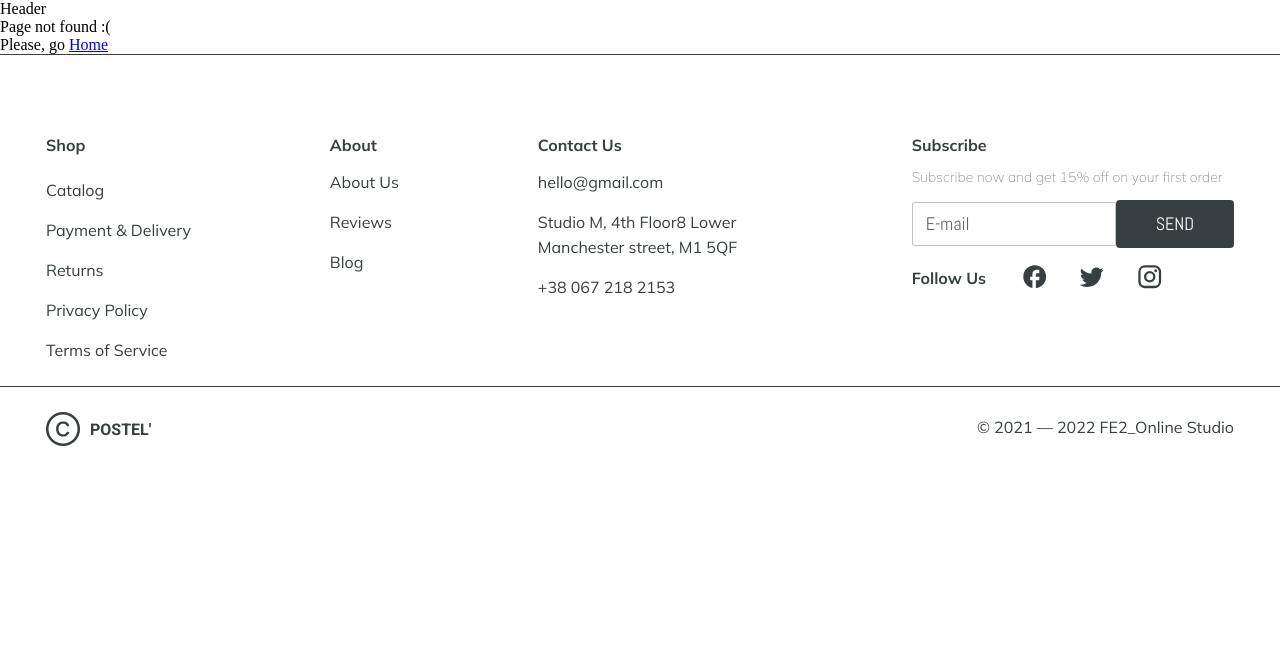
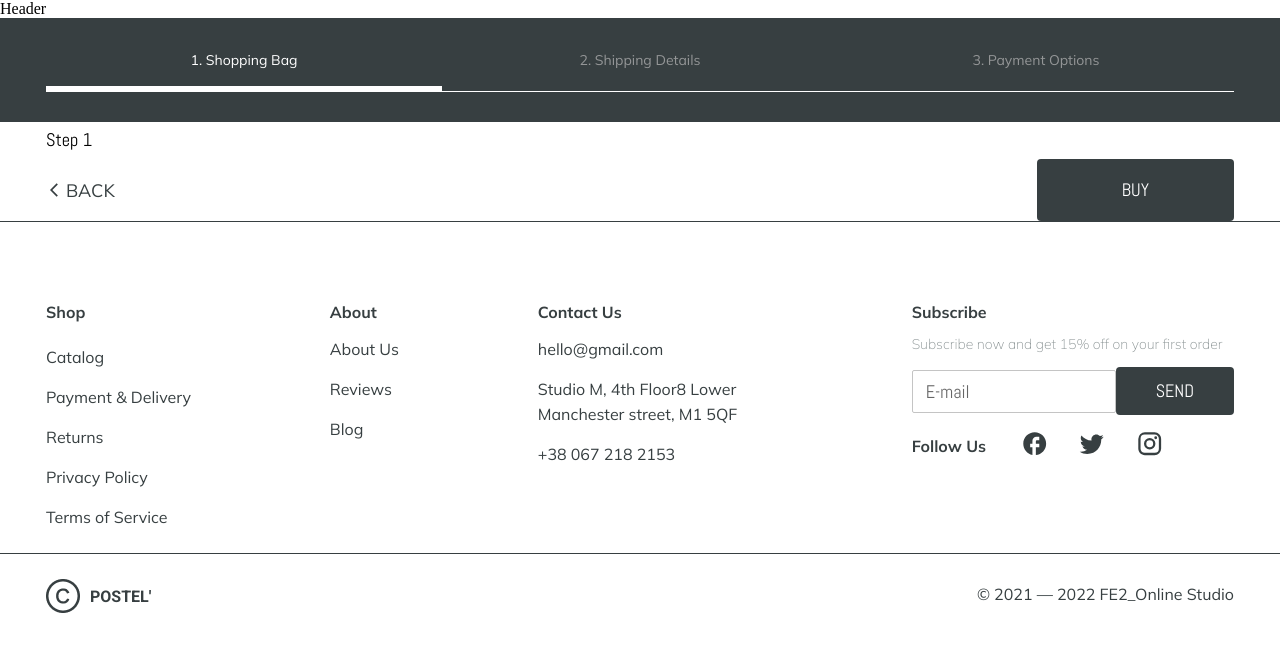
Before and after one commit to dorvika/final-project, a React (Create React App) app in the folder client/: page /cart/checkout in a window 1280 px wide. Shown: the top 652 px of the page. Built offline with nearby package versions, Linux system fonts and the light colour scheme.

Commit message:
upd routing for checkout, upd links

```diff
--- a/client/src/components/BagStepper/ThanksOrder.jsx
+++ b/client/src/components/BagStepper/ThanksOrder.jsx
@@ -1,6 +1,7 @@
 import { Button, Typography } from "@mui/material";
 import { Box } from "@mui/system";
 import React from "react";
+import { Link } from "react-router-dom";
 
 const ThanksOrder = () => {
   return (
@@ -20,8 +21,9 @@ const ThanksOrder = () => {
         >
           Thank you for your order!
         </Typography>
-
-        <Button sx={{ p: "15px 85px" }}>Continue Shopping</Button>
+        <Link to="/categories" style={{ textDecoration: "none" }}>
+          <Button sx={{ p: "15px 85px" }}>Continue Shopping</Button>
+        </Link>
       </Box>
     </React.Fragment>
   );
--- a/client/src/components/Cart/CartProductList.jsx
+++ b/client/src/components/Cart/CartProductList.jsx
@@ -1,7 +1,7 @@
 import { CartProductCard, CustomHr } from "./index";
-
 import { Box, Container, Typography, Button } from "@mui/material";
 import products from "./ProductsExamples.jsx";
+import { Link } from "react-router-dom";
 
 const CartProductList = () => {
   return (
@@ -63,6 +63,7 @@ const CartProductList = () => {
             alignItems: "center",
           }}
         >
+          <Link to="/cart/checkout" style={{ textDecoration: "none" }}>
             <Button
               sx={{
                 color: "secondary.main",
@@ -76,6 +77,7 @@ const CartProductList = () => {
             >
               proceed to checkout
             </Button>
+          </Link>
         </Box>
       </Container>
     </>
--- a/client/src/pages/Bag/Bag.jsx
+++ b/client/src/pages/CheckOut/CheckOut.jsx
@@ -1,6 +1,6 @@
 import { BagStepper } from "../../components";
-const Bag = () => {
+const CheckOut = () => {
   return <BagStepper />;
 };
 
-export default Bag;
+export default CheckOut;
--- a/client/src/pages/index.js
+++ b/client/src/pages/index.js
@@ -10,4 +10,4 @@ export { default as TermsOfService } from "./TermsOfService/TermsOfService.jsx";
 export { default as AboutUs } from "./AboutUs/AboutUs.jsx";
 export { default as Reviews } from "./Reviews/Reviews.jsx";
 export { default as Blog } from "./Blog/Blog.jsx";
-export { default as Bag } from "./Bag/Bag.jsx";
+export { default as CheckOut } from "./CheckOut/CheckOut.jsx";
--- a/client/src/router/Router.jsx
+++ b/client/src/router/Router.jsx
@@ -1,7 +1,6 @@
 import { Route, Routes } from "react-router-dom";
 import {
   Cart,
-  Bag,
   Categories,
   Error,
   Home,
@@ -13,8 +12,8 @@ import {
   AboutUs,
   Reviews,
   Blog,
+  CheckOut,
 } from "../pages";
-
 
 export default function Router() {
   return (
@@ -24,7 +23,7 @@ export default function Router() {
         <Route path="/categories" element={<Categories />} />
         <Route path="/categories/:id" element={<ProductCard />} />
         <Route path="/cart" element={<Cart />} />
-        <Route path="/bag" element={<Bag/>}/>
+        <Route path="/cart/checkout" element={<CheckOut />} />
         <Route path="/payment" element={<Payment />} />
         <Route path="/returns" element={<Returns />} />
         <Route path="/privacypolicy" element={<PrivacyPolicy />} />
```
Lines whose indentation alone changed are shown as unchanged.
